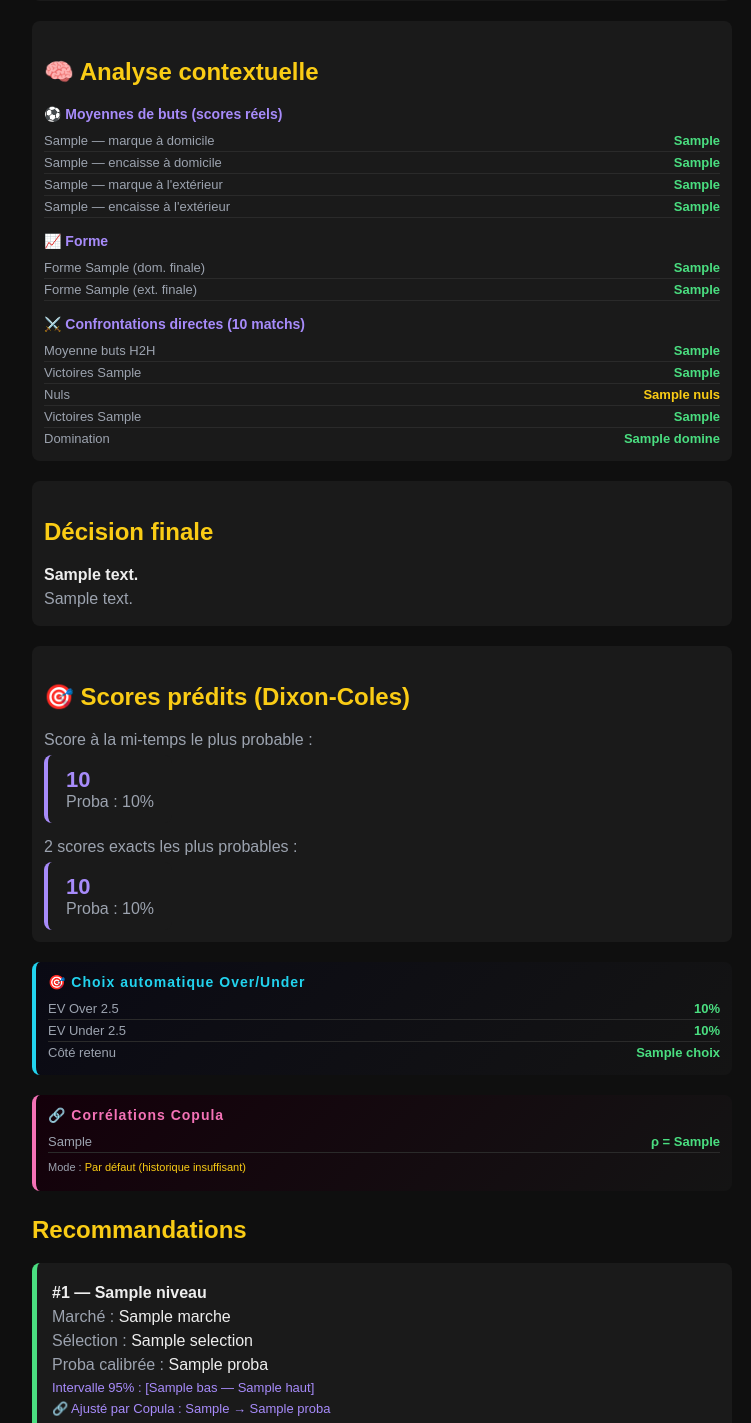
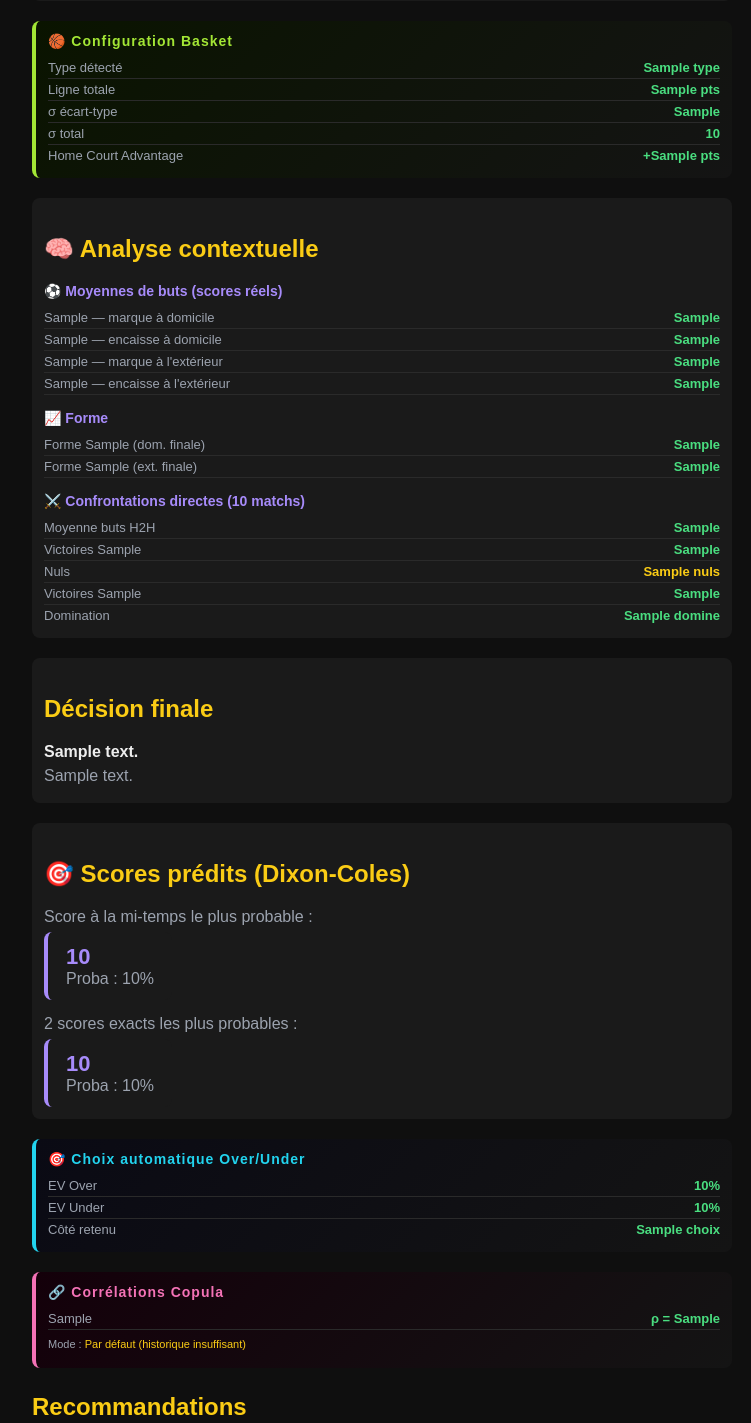
Before and after one commit to hamzypogba0610-pixel/qfte-bot-final, a FastAPI app: template templates/resultats.html in a window 1280 px wide. Shown: the part 496-1919 px from the top of the page, without its empty margins (258-1009 px from the left). Run offline with FastAPI, Linux system fonts and the light colour scheme; the template is opened without the code that fills it: most values are stand-ins (such as "Sample title", 1, 10 or a date in 2020).

Commit message:
Update resultats.html

```diff
--- a/templates/resultats.html
+++ b/templates/resultats.html
@@ -62,6 +62,8 @@
         .auto-ou-title { color: #22d3ee; font-weight: bold; font-size: 14px; margin-bottom: 8px; letter-spacing: 1px; }
         .copula-box { background: linear-gradient(135deg, #14000a, #141414); padding: 12px; border-radius: 8px; margin-bottom: 20px; border-left: 4px solid #f472b6; }
         .copula-title { color: #f472b6; font-weight: bold; font-size: 14px; margin-bottom: 8px; letter-spacing: 1px; }
+        .basket-box { background: linear-gradient(135deg, #0a1400, #141414); padding: 12px; border-radius: 8px; margin-bottom: 20px; border-left: 4px solid #a3e635; }
+        .basket-title { color: #a3e635; font-weight: bold; font-size: 14px; margin-bottom: 8px; letter-spacing: 1px; }
         .signature-box { margin-top: 30px; padding: 20px; background: linear-gradient(135deg, #0a0a0a, #141414); border-radius: 12px; border: 2px solid #2a2a2a; text-align: center; }
         .sig-diamant { border-color: #a78bfa; box-shadow: 0 0 20px rgba(167,139,250,0.3); }
         .sig-or { border-color: #facc15; box-shadow: 0 0 15px rgba(250,204,21,0.25); }
@@ -115,16 +117,47 @@
         <div class="ligne"><span class="label">Marge bookmaker estimée :</span> {{ (marge_estimee * 100) | round(1) }}%</div>
         {% endif %}
         {% if total_buts_comp != "-" %}
-        <div class="ligne"><span class="label">Total de buts (référence) :</span> {{ total_buts_comp }}</div>
+        <div class="ligne">
+            <span class="label">
+                {% if match.sport == "basket" %}Ligne totale estimée :{% else %}Total de buts (référence) :{% endif %}
+            </span>
+            {{ total_buts_comp }}
+        </div>
         {% endif %}
     </div>
+
+    {% if basket_config %}
+    <div class="basket-box">
+        <div class="basket-title">🏀 Configuration Basket</div>
+        <div class="ctx-row">
+            <span class="label">Type détecté</span>
+            <span class="ctx-val">{{ basket_config.type }}</span>
+        </div>
+        <div class="ctx-row">
+            <span class="label">Ligne totale</span>
+            <span class="ctx-val">{{ basket_config.ligne_totale }} pts</span>
+        </div>
+        <div class="ctx-row">
+            <span class="label">σ écart-type</span>
+            <span class="ctx-val">{{ basket_config.sigma_ecart }}</span>
+        </div>
+        <div class="ctx-row">
+            <span class="label">σ total</span>
+            <span class="ctx-val">{{ basket_config.sigma_total }}</span>
+        </div>
+        <div class="ctx-row">
+            <span class="label">Home Court Advantage</span>
+            <span class="ctx-val">+{{ basket_config.home_advantage }} pts</span>
+        </div>
+    </div>
+    {% endif %}
 
     {% if contexte %}
     <div class="match">
         <h2>🧠 Analyse contextuelle</h2>
 
         {% if contexte.scores and contexte.scores.dom_marques is not none %}
-        <h3>⚽ Moyennes de buts (scores réels)</h3>
+        <h3>⚽ Moyennes {{ 'de points' if match.sport == 'basket' else 'de buts' }} (scores réels)</h3>
         <div class="ctx-row">
             <span class="label">{{ match.equipe1 }} — marque à domicile</span>
             <span class="ctx-val">{{ contexte.scores.dom_marques }}</span>
@@ -155,7 +188,7 @@
 
         {% if contexte.h2h and contexte.h2h.n > 0 %}
         <h3>⚔️ Confrontations directes ({{ contexte.h2h.n }} matchs)</h3>
-        <div class="ctx-row"><span class="label">Moyenne buts H2H</span><span class="ctx-val">{{ contexte.h2h.moy_buts }}</span></div>
+        <div class="ctx-row"><span class="label">Moyenne {{ 'points' if match.sport == 'basket' else 'buts' }} H2H</span><span class="ctx-val">{{ contexte.h2h.moy_buts }}</span></div>
         <div class="ctx-row"><span class="label">Victoires {{ match.equipe1 }}</span><span class="ctx-val">{{ contexte.h2h.v_dom }}</span></div>
         <div class="ctx-row"><span class="label">Nuls</span><span class="ctx-val neutre">{{ contexte.h2h.nuls }}</span></div>
         <div class="ctx-row"><span class="label">Victoires {{ match.equipe2 }}</span><span class="ctx-val">{{ contexte.h2h.v_ext }}</span></div>
@@ -222,11 +255,11 @@
     <div class="auto-ou-box">
         <div class="auto-ou-title">🎯 Choix automatique Over/Under</div>
         <div class="ctx-row">
-            <span class="label">EV Over 2.5</span>
+            <span class="label">EV Over</span>
             <span class="ctx-val {% if auto_ou.ev_over < 0 %}neg{% endif %}">{{ (auto_ou.ev_over * 100) | round(2) }}%</span>
         </div>
         <div class="ctx-row">
-            <span class="label">EV Under 2.5</span>
+            <span class="label">EV Under</span>
             <span class="ctx-val {% if auto_ou.ev_under < 0 %}neg{% endif %}">{{ (auto_ou.ev_under * 100) | round(2) }}%</span>
         </div>
         <div class="ctx-row">
@@ -402,4 +435,4 @@
     <a href="/" class="back">← Nouvelle analyse</a>
     <a href="/dashboard" class="back back-alt">📊 Dashboard</a>
 </body>
-    </html>
+</html>
```
